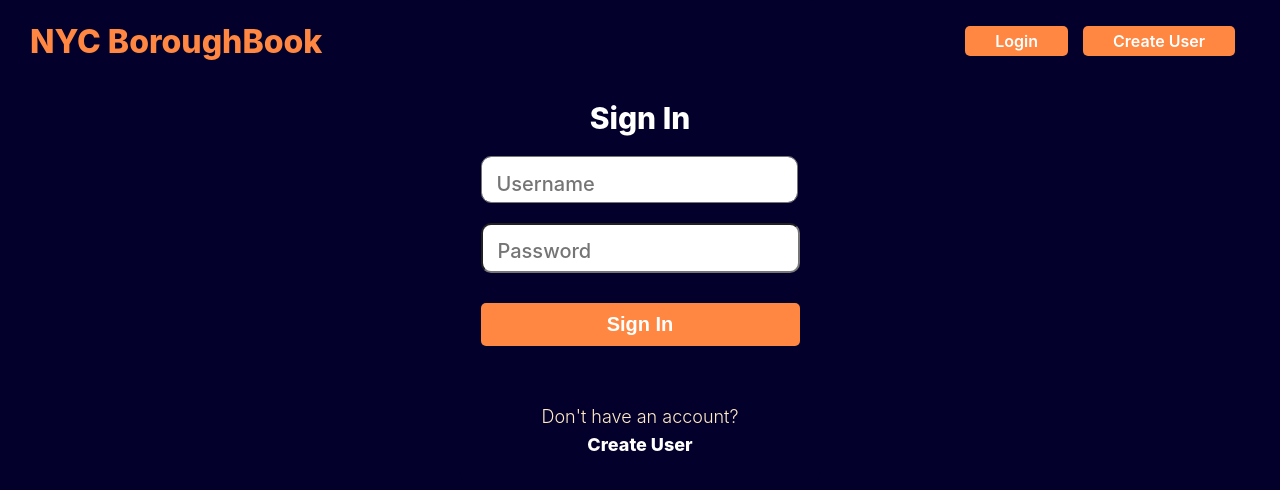
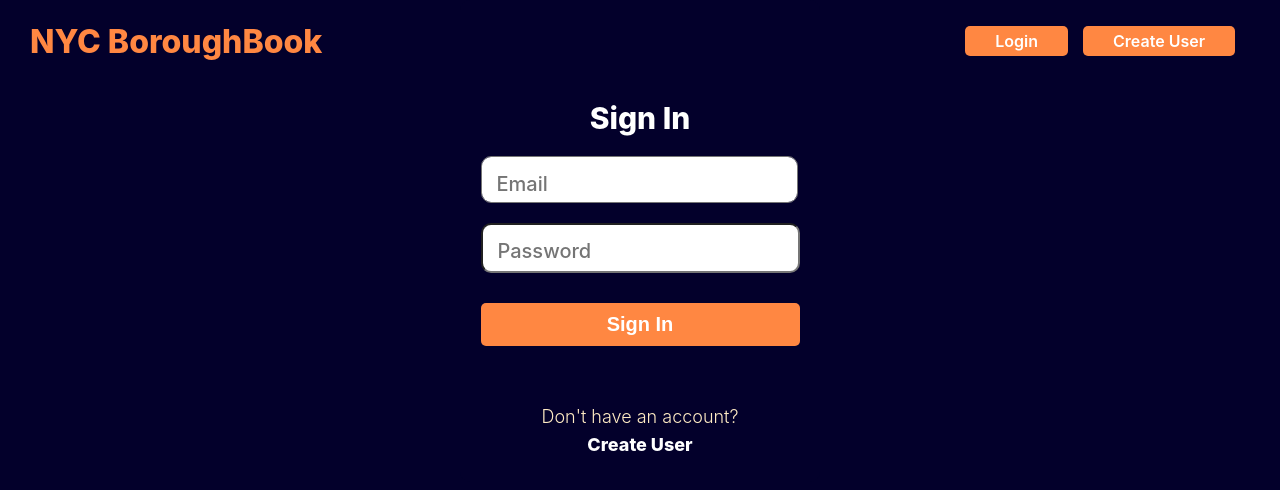
Before and after one commit to nisharamanna555/NYCBoroughBooks, a React (Create React App) app in the folder map-app/: page /login in a window 1280 px wide. Shown: the top 490 px of the page. Built offline with nearby package versions, Linux system fonts and the light colour scheme; no server answers.

Commit message:
fixed header and login placeholder

```diff
--- a/map-app/src/App.css
+++ b/map-app/src/App.css
@@ -5,8 +5,17 @@ body{
 }
 .leaflet-pane { z-index: 0 !important; }
 
+.leaflet-container {
+  background: #ddd;
+  outline: 0;
+}
+
 .App {
   text-align: center;
+}
+.App > h1{
+  margin-top: 0;
+  padding-top: 90px;
 }
 
 @media (prefers-reduced-motion: no-preference) {
--- a/map-app/src/components/LoginForm.js
+++ b/map-app/src/components/LoginForm.js
@@ -4,7 +4,7 @@ function LoginForm({loginUser}) {
     return (
         <form className="FormElement" onSubmit={(e) => loginUser(e)}>
             <label htmlFor="email">Sign In</label>
-            <textarea type="text" name="email" placeholder="Username"/>
+            <textarea type="text" name="email" placeholder="Email"/>
 
             <label htmlFor="password"></label>
             <input type="password" name="password" placeholder="Password"/>
```
